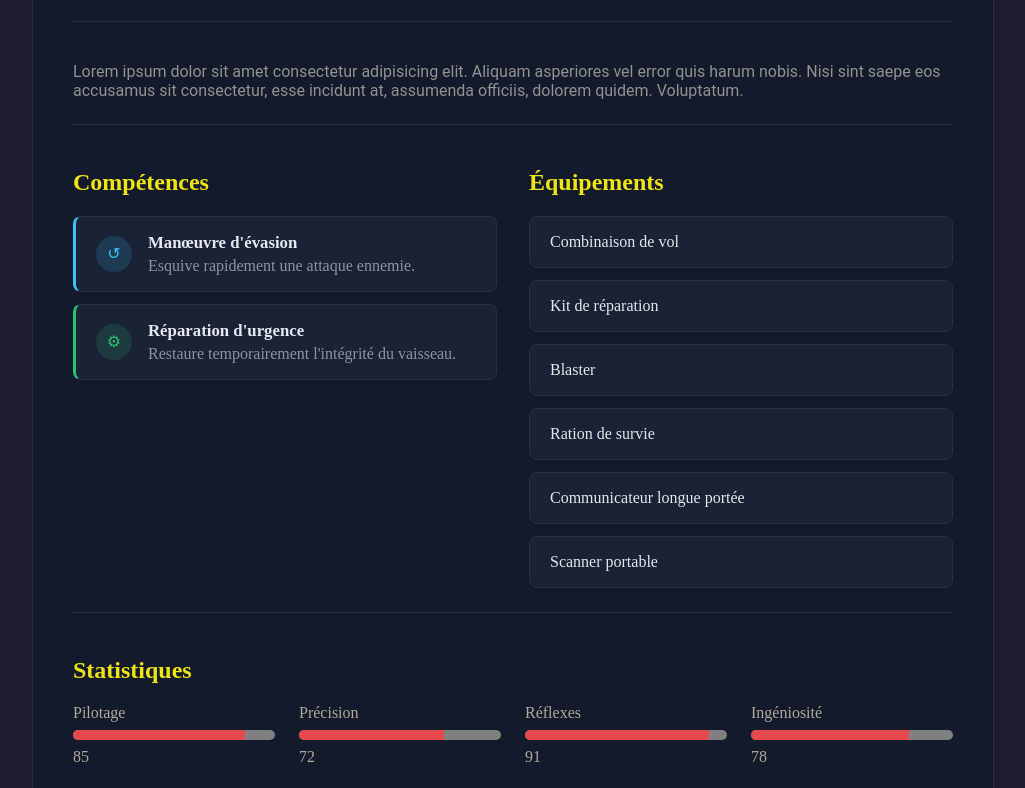
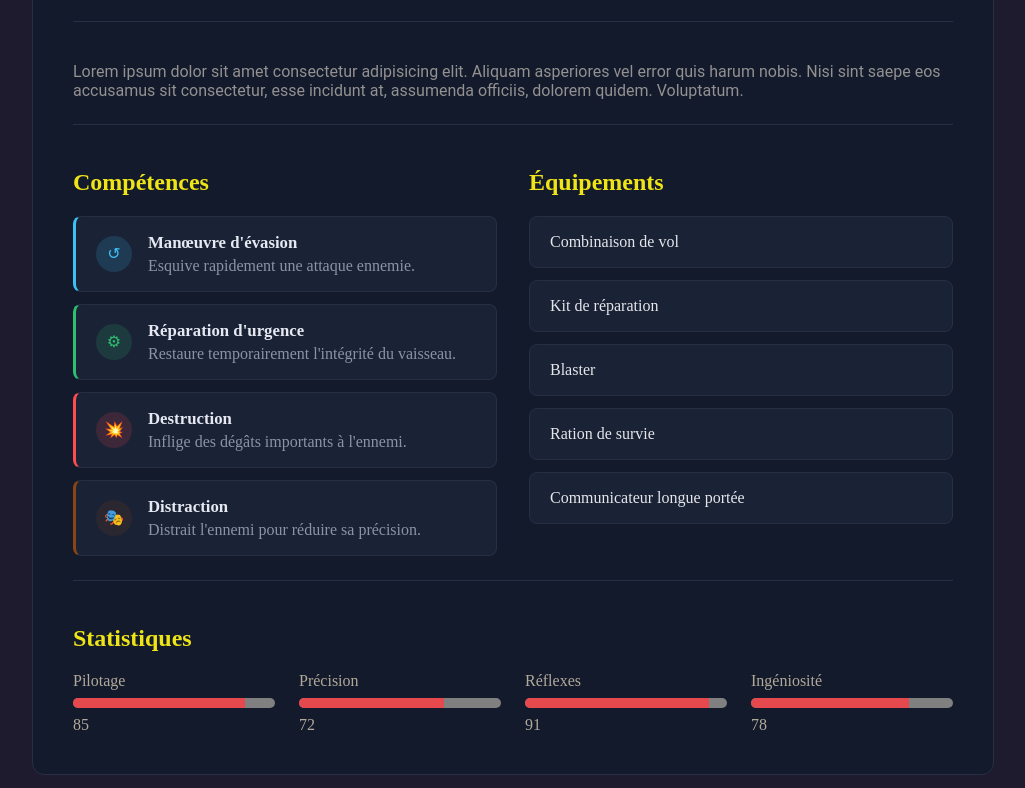
Before and after one commit to giolscode/SassRPG-Project, a website built with Vite: page src/joseph/index.html in a window 1280 px wide. Shown: the part 455-1243 px from the top of the page, without its empty margins (127-1152 px from the left). Built offline with nearby package versions, Linux system fonts and the light colour scheme.

Commit message:
add color for comp and adding for index.html/Joseph

```diff
--- a/src/joseph/index.html
+++ b/src/joseph/index.html
@@ -84,6 +84,24 @@
               </p>
             </div>
           </div>
+          <div class="competence competence--destruction">
+            <span class="competence__icone">💥</span>
+            <div>
+              <h3 class="competence__titre">Destruction</h3>
+              <p class="competence__texte">
+                Inflige des dégâts importants à l'ennemi.
+              </p>
+            </div>
+          </div>
+          <div class="competence competence--distraction">
+            <span class="competence__icone">🎭</span>
+            <div>
+              <h3 class="competence__titre">Distraction</h3>
+              <p class="competence__texte">
+                Distrait l'ennemi pour réduire sa précision.
+              </p>
+            </div>
+          </div>
         </div>
 
         <div>
@@ -102,9 +120,6 @@
           </div>
           <div class="equipement">
             <p class="equipement__texte">Communicateur longue portée</p>
-          </div>
-          <div class="equipement">
-            <p class="equipement__texte">Scanner portable</p>
           </div>
         </div>
       </div>
--- a/styles/components/competences.scss
+++ b/styles/components/competences.scss
@@ -1,6 +1,8 @@
 
 $bleu: #3cc0f5;
 $vert: #2fbf71;
+$marron: #8b4513;
+$rouge: #ff4d4d;
 
 @mixin couleur-competence($couleur) {
   border-left-color: $couleur;
@@ -41,3 +43,5 @@ $vert: #2fbf71;
 
 .competence--evasion    { @include couleur-competence($bleu); }
 .competence--reparation { @include couleur-competence($vert); }
+.competence--destruction { @include couleur-competence($rouge); }
+.competence--distraction { @include couleur-competence($marron); }
```
